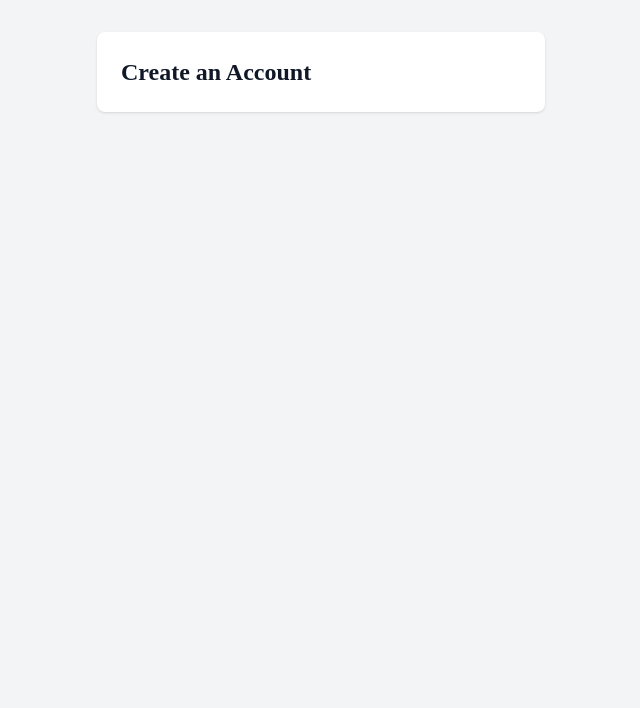
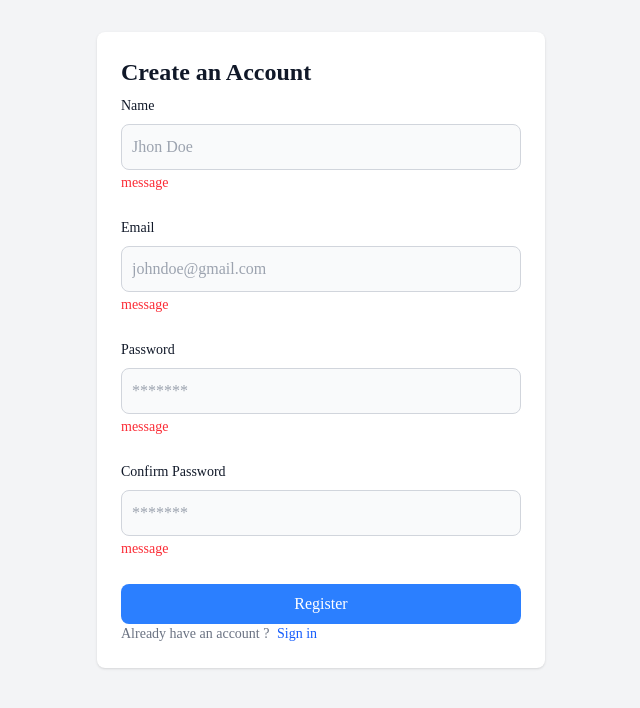
Before and after one commit to jovianalthaf/superoffice, a Next.js app: page /register in a window 1280 px wide. Shown: the top 708 px of the page, without its empty margins (319-959 px from the left). Built offline with nearby package versions, Linux system fonts and the light colour scheme.

Commit message:
API register

```diff
--- a/auth.ts
+++ b/auth.ts
@@ -1,8 +1,5 @@
 import NextAuth from "next-auth";
-import { PrismaAdapter } from "@auth/prisma-adapter";
-import { prisma } from "@/app/lib/prisma";
 
 export const { handlers, signIn, signOut, auth } = NextAuth({
-  adapter: PrismaAdapter(prisma),
   providers: [],
 });
--- a/src/app/(front)/(auth)/page.tsx
+++ /dev/null
@@ -1,37 +0,0 @@
-"use client";
-import { useState } from "react";
-
-export default function LoginPage() {
-  const [email, setEmail] = useState("");
-  const [password, setPassword] = useState("");
-
-  return (
-    <div className="min-h-screen flex items-center justify-center bg-gray-100 dark:bg-[#191f2e]">
-      <div className="w-full max-w-md rounded-xl bg-white dark:bg-[#121826] shadow-md px-8 py-10">
-        <h1 className="text-xl font-bold text-[#000929] dark:text-white text-center">
-          Login
-        </h1>
-
-        <input
-          className="mt-4 w-full rounded-lg border border-gray-300 dark:border-gray-700
-                     bg-white dark:bg-[#0F172A]
-                     text-black dark:text-white
-                     px-3 py-2 outline-none"
-          placeholder="Email"
-          value={email}
-          onChange={(e) => setEmail(e.target.value)}
-        />
-        <input
-          type="text"
-          className="border rounded-lg mt-4 border-gray-300 px-3 py-2 outline-none w-full dark:border-gray-700"
-          placeholder="Password"
-          value={password}
-          onChange={(e) => setPassword(e.target.value)}
-        />
-        <button className="mt-6 w-full rounded-lg bg-red-100 dark:bg-red-600 text-white py-2">
-          Sign in
-        </button>
-      </div>
-    </div>
-  );
-}
--- a/src/app/(front)/(auth)/register/page.tsx
+++ b/src/app/(front)/(auth)/register/page.tsx
@@ -1,9 +1,10 @@
-import React from "react";
+import FormRegister from "@/app/components/auth/FormRegister";
 
 export default function Register() {
   return (
     <div className="p-6 space-y-4">
       <h1 className="text-2xl font-bold text-gray-900">Create an Account</h1>
+      <FormRegister />
     </div>
   );
 }
--- /dev/null
+++ b/src/app/api/auth/register/route.ts
@@ -0,0 +1,40 @@
+import { prisma } from "@/app/lib/prisma";
+import { hash } from "bcrypt-ts";
+import ApiResponse, { ApiError } from "@/app/lib/ApiResponse";
+
+export async function POST(req: Request) {
+  try {
+    const { name, email, password } = await req.json();
+
+    // Validasi
+    if (!name || !email || !password) {
+      return ApiError("Name, email, dan password wajib diisi", 400);
+    }
+
+    const existingUser = await prisma.user.findUnique({
+      where: { email },
+    });
+
+    if (existingUser) {
+      return ApiError("Email sudah terdaftar", 400);
+    }
+
+    const hashedPassword = await hash(password, 10);
+
+    const user = await prisma.user.create({
+      data: {
+        name,
+        email,
+        password: hashedPassword,
+      },
+    });
+
+    // Jangan kirim password ke client
+    const { password: _, ...safeUser } = user;
+
+    return ApiResponse(safeUser, "Register berhasil", 201);
+  } catch (error) {
+    console.error(error);
+    return ApiError("Terjadi kesalahan server", 500);
+  }
+}
--- /dev/null
+++ b/src/app/components/auth/FormRegister.tsx
@@ -0,0 +1,94 @@
+import Link from "next/link";
+
+export default function FormRegister() {
+  return (
+    <form action="" className="space-y-6">
+      <div>
+        <label
+          htmlFor="name"
+          className="block mb-2 mt-2 text-sm font-medium text-gray-900"
+        >
+          Name
+        </label>
+        <input
+          type="text"
+          name="name"
+          placeholder="Jhon Doe"
+          className="bg-gray-50 border border-gray-300 rounded-lg w-full p-2.5  text-gray-900"
+        />
+        <div aria-live="polite" aria-atomic="true">
+          <span className="text-sm text-red-500 mt-2">message</span>
+        </div>
+      </div>
+
+      <div>
+        <label
+          htmlFor="email"
+          className="block mb-2 mt-2 text-sm font-medium text-gray-900"
+        >
+          Email
+        </label>
+        <input
+          placeholder="johndoe@gmail.com"
+          type="text"
+          name="email"
+          className="bg-gray-50 border border-gray-300 rounded-lg w-full p-2.5  text-gray-900"
+        />
+        <div aria-live="polite" aria-atomic="true">
+          <span className="text-sm text-red-500 mt-2">message</span>
+        </div>
+      </div>
+
+      <div>
+        <label
+          htmlFor="password"
+          className="block mb-2 mt-2 text-sm font-medium text-gray-900"
+        >
+          Password
+        </label>
+        <input
+          type="password"
+          name="password"
+          placeholder="*******"
+          className="bg-gray-50 border border-gray-300 rounded-lg w-full p-2.5  text-gray-900"
+        />
+        <div aria-live="polite" aria-atomic="true">
+          <span className="text-sm text-red-500 mt-2">message</span>
+        </div>
+      </div>
+
+      <div>
+        <label
+          htmlFor="ConfirmPassword"
+          className="block mb-2 mt-2 text-sm font-medium text-gray-900"
+        >
+          Confirm Password
+        </label>
+        <input
+          type="password"
+          name="ConfirmPassword"
+          placeholder="*******"
+          className="bg-gray-50 border border-gray-300 rounded-lg w-full p-2.5  text-gray-900"
+        />
+        <div aria-live="polite" aria-atomic="true">
+          <span className="text-sm text-red-500 mt-2">message</span>
+        </div>
+      </div>
+      <button
+        type="submit"
+        className="w-full bg-blue-500 text-white py-2 rounded-lg hover:bg-blue-600 transition duration-300"
+      >
+        Register
+      </button>
+      <p className="text-sm font-light text-gray-500">
+        Already have an account ?
+        <Link href="/login">
+          {" "}
+          <span className="font-medium pl-1 text-blue-600 hover:text-blue-700">
+            Sign in
+          </span>{" "}
+        </Link>
+      </p>
+    </form>
+  );
+}
--- /dev/null
+++ b/src/app/lib/ApiResponse.ts
@@ -0,0 +1,25 @@
+import { NextResponse } from "next/server";
+
+export default function ApiResponse<T>(
+  data: T,
+  message = "success",
+  status = 200
+) {
+  return NextResponse.json(
+    {
+      sucess: true,
+      message,
+      data,
+    },
+    { status }
+  );
+}
+export function ApiError(message: string, status: number) {
+  return NextResponse.json(
+    {
+      success: false,
+      message,
+    },
+    { status }
+  );
+}
```
Also changed, not shown: 1 other file (tests, documents, lock files or other folders).
